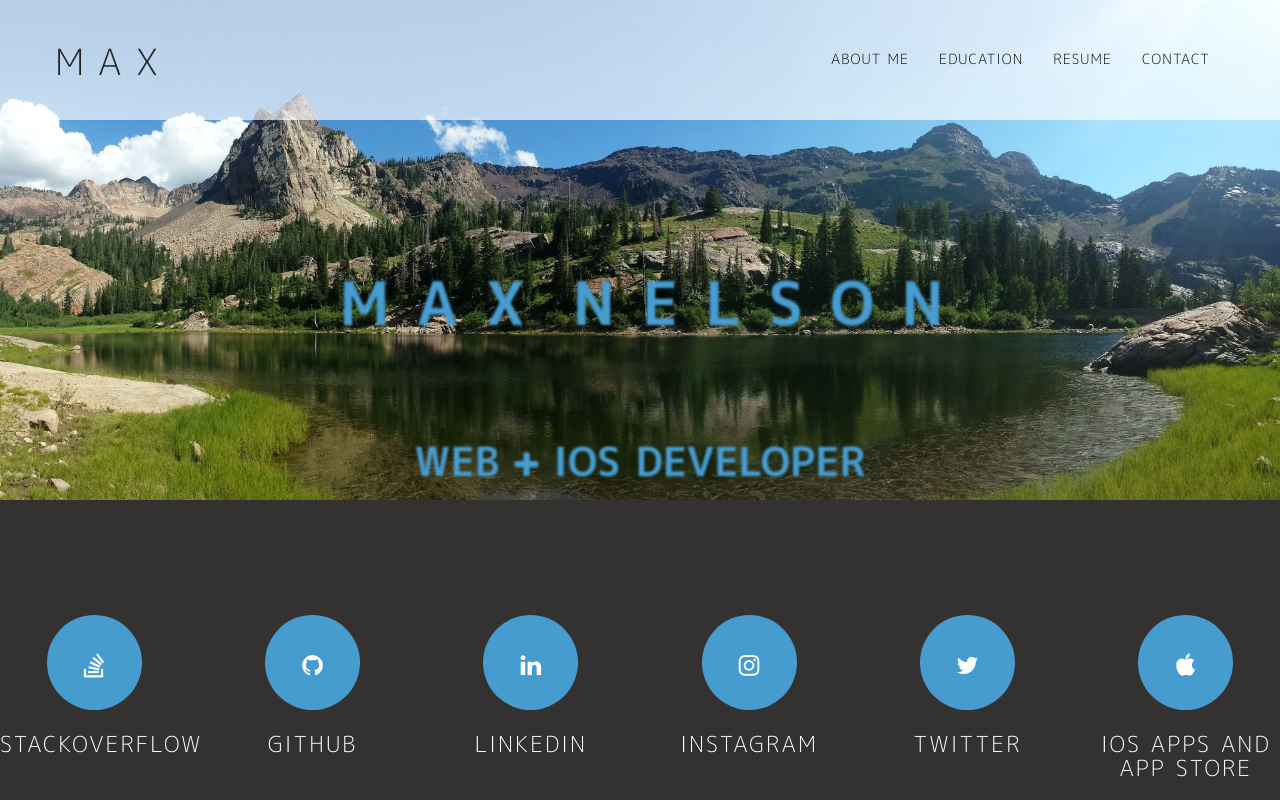
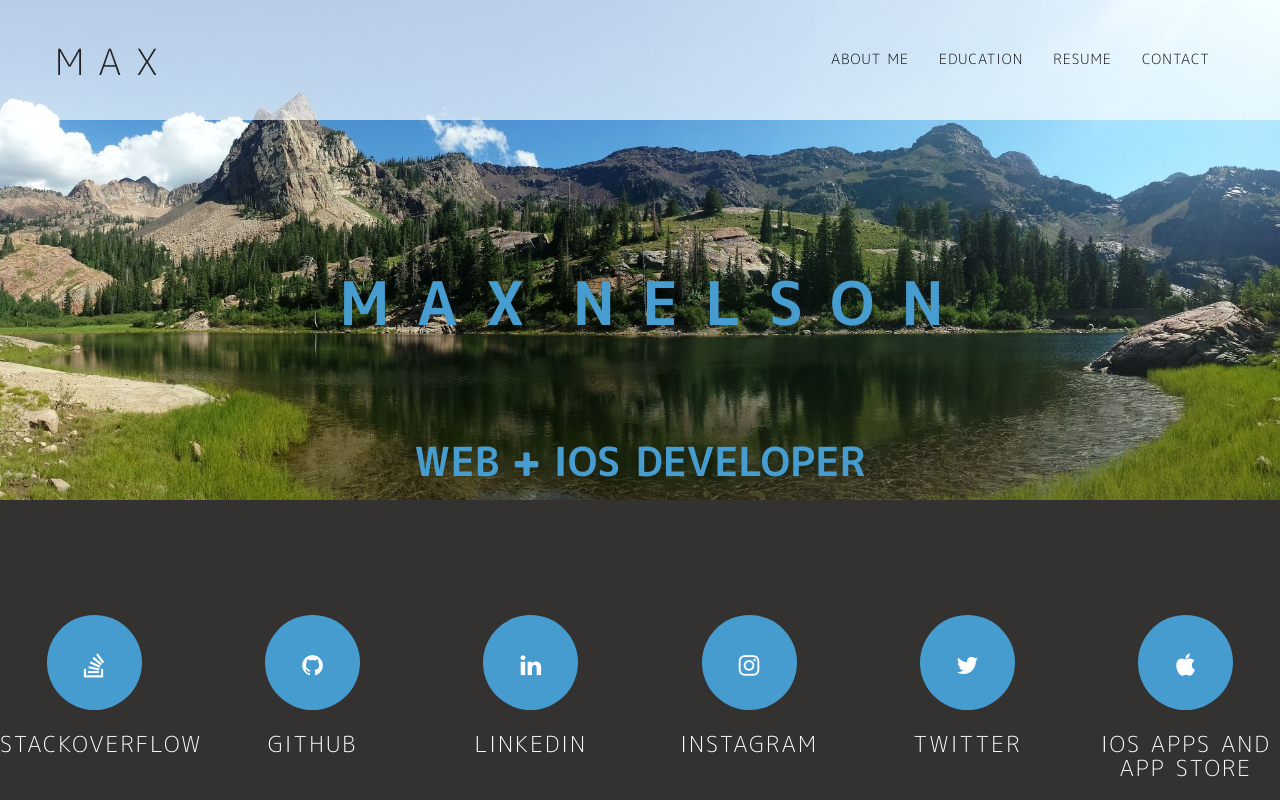
Before and after one commit to Maxnelson997/Maxnelson997.github.io, a plain HTML site: page index.html in a window 1280 px wide. Shown: the top 800 px of the page. Drawn offline with nearby package versions, Linux system fonts and the light colour scheme; some packages are replaced by stand-ins of ours; a script that the page names is missing.

Commit message:
parallax stuff

```diff
--- a/css/style.css
+++ b/css/style.css
@@ -229,7 +229,7 @@ header {
 {
 	background-color: #333231;
 	background-repeat:no-repeat;
-	filter:blur(1px);
+	filter:blur(0px);
 	background-attachment: scroll;
 	margin: -50px auto;
 	max-height: 600px;
```
